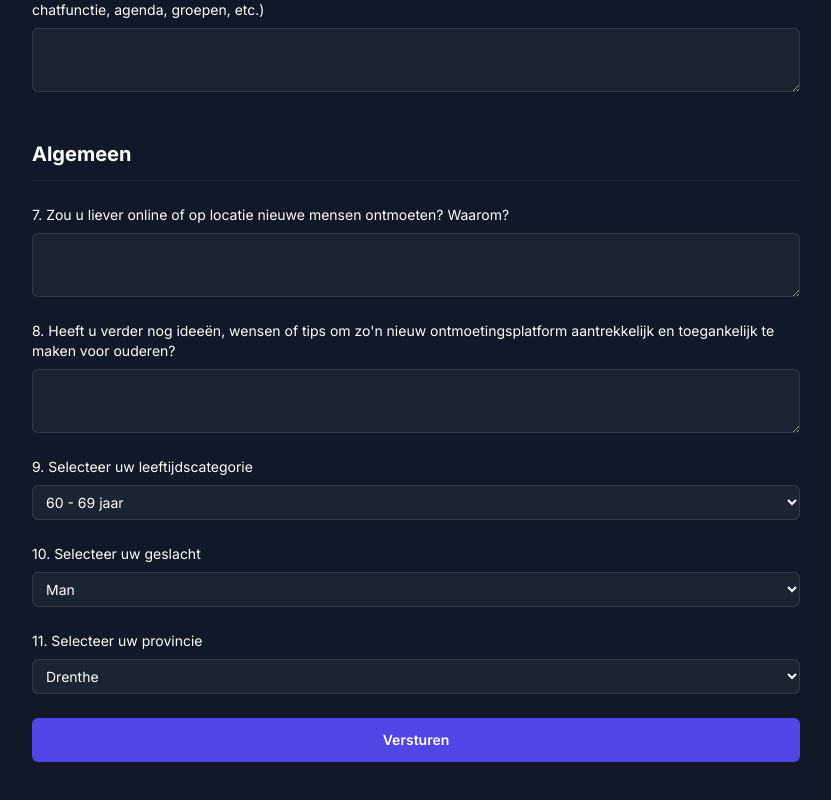
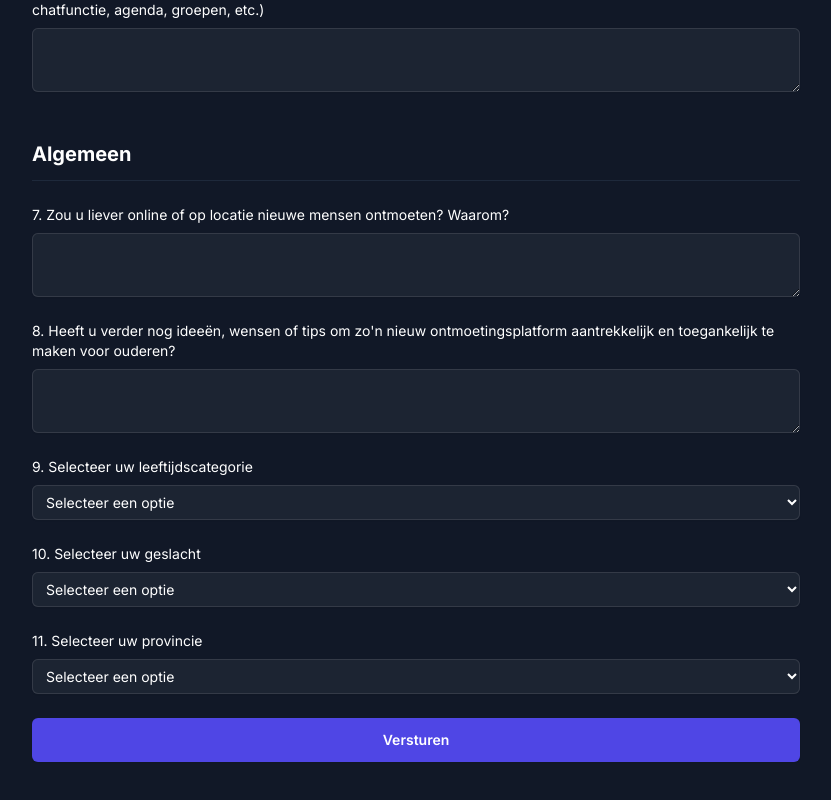
Before and after one commit to youri-pols/ontmoetingsplek-voor-ouderen-survey, a Next.js app: page / in a window 1280 px wide. Shown: the part 1111-1911 px from the top of the page, without its empty margins (224-1055 px from the left). Built offline with nearby package versions, Linux system fonts and the light colour scheme.

Commit message:
Adding notion api connection

```diff
--- /dev/null
+++ b/pages/api/submit-form.js
@@ -0,0 +1,93 @@
+const { Client } = require("@notionhq/client");
+
+const notion = new Client({
+    auth: process.env.NOTION_API_KEY,
+});
+
+// Haal de huidige datum en tijd op
+const currentDateTime = new Date();
+
+// Datum formatteren
+const jaar = currentDateTime.getFullYear();
+const maand = String(currentDateTime.getMonth() + 1).padStart(2, "0"); // Maanden beginnen bij 0, dus +1
+const dag = String(currentDateTime.getDate()).padStart(2, "0");
+const datumFormatted = `${dag}-${maand}-${jaar}`;
+
+// Tijd formatteren
+const uren = String(currentDateTime.getHours()).padStart(2, "0");
+const minuten = String(currentDateTime.getMinutes()).padStart(2, "0");
+const seconden = String(currentDateTime.getSeconds()).padStart(2, "0");
+const tijdFormatted = `${uren}:${minuten}:${seconden}`;
+
+// Samengestelde datum en tijd
+const dateTimeFormatted = `${datumFormatted} ${tijdFormatted}`;
+
+export default async function handler(req, res) {
+    if (req.method !== "POST") {
+        return res.status(405).json({ message: `${req.method} requests are not allowed` });
+    }
+    try {
+        const { age, gender, province, socialContact, howContact, preferences, newConnections, irritations, functions, onlineOffline, tips } = JSON.parse(req.body);
+        let content =
+            "1. Gebruikt u apps of websites voor sociale contacten? Zo ja, welke?: " +
+            socialContact +
+            "\n" +
+            "2. Wat zijn op dit moment uw manieren om nieuwe mensen te ontmoeten?: " +
+            howContact +
+            "\n" +
+            "3. Wat vindt u prettig en wat vindt u lastig aan de manier waarop u nu sociale contacten onderhoudt?: " +
+            preferences +
+            "\n" +
+            "4. Stel dat u nieuwe mensen zou willen ontmoeten, wat zou u dan als eerste doen?: " +
+            newConnections +
+            "\n" +
+            "5. Wat maakt een app of website gemakkelijk of moeilijk te gebruiken voor u?: " +
+            irritations +
+            "\n" +
+            "6. Wat voor functies zouden er volgens u zeker op zo'n ontmoetingsapp/-website moeten zitten? (Bijvoorbeeld chatfunctie, agenda, groepen, etc.): " +
+            functions +
+            "\n" +
+            "7. Zou u liever online of op locatie nieuwe mensen ontmoeten? Waarom?: " +
+            onlineOffline +
+            "\n" +
+            "8. Heeft u verder nog ideeën, wensen of tips om zo'n nieuw ontmoetingsplatform aantrekkelijk en toegankelijk te maken voor ouderen?: " +
+            tips +
+            "\n" +
+            "9. Selecteer uw leeftijdscategorie: " +
+            age +
+            "\n" +
+            "10. Selecteer uw geslacht" +
+            gender +
+            "\n" +
+            "11. Selecteer uw provincie: " +
+            province;
+        await notion.pages.create({
+            parent: {
+                database_id: process.env.NOTION_DATABASE_ID,
+            },
+            properties: {
+                ID: {
+                    title: [
+                        {
+                            text: {
+                                content: dateTimeFormatted,
+                            },
+                        },
+                    ],
+                },
+                Inhoud: {
+                    rich_text: [
+                        {
+                            text: {
+                                content: content,
+                            },
+                        },
+                    ],
+                },
+            },
+        });
+        res.status(201).json({ msg: "Success" });
+    } catch (error) {
+        res.status(500).json({ msg: "There was an error" });
+    }
+}
--- a/pages/components/fields.tsx
+++ b/pages/components/fields.tsx
@@ -1,10 +1,18 @@
-import React, { ChangeEvent } from "react";
+import React, { ChangeEvent, useState } from "react";
 
-export function TextField({ label, name }: { label: string; name: string }) {
+export function TextField({ label, name, value: initialValue = "", onChange: onChangeCallback }: { label: string; name: string; value?: string; onChange?: (value: string) => void }) {
+    const [value, setValue] = useState(initialValue);
+
+    const handleChange = (e: React.ChangeEvent<HTMLTextAreaElement>) => {
+        const newValue = e.target.value;
+        setValue(newValue);
+        onChangeCallback?.(newValue);
+    };
+
     return (
         <div className="field">
             <label className="text-sm pb-2 block">{label}</label>
-            <textarea name={name} id={name} className="block w-full bg-blue-new rounded-md border-0 text-white-800 px-2.5 py-2 shadow-sm ring-1 ring-inset ring-blue-border placeholder:text-gray-400 focus:ring-2 focus:ring-inset focus:ring-indigo-600 focus-visible:outline-none sm:text-sm sm:leading-6" required />
+            <textarea name={name} id={name} className="block w-full bg-blue-new rounded-md border-0 text-white-800 px-2.5 py-2 shadow-sm ring-1 ring-inset ring-blue-border placeholder:text-gray-400 focus:ring-2 focus:ring-inset focus:ring-indigo-600 focus-visible:outline-none sm:text-sm sm:leading-6" required onChange={handleChange} value={value} />
         </div>
     );
 }
@@ -22,6 +30,9 @@ export const Select = ({ label, name, options, value, onChange }: SelectProps) =
         <div>
             <label className="text-sm pb-2 block">{label}</label>
             <select className="block w-full bg-blue-new rounded-md border-0 text-white-800 px-2.5 py-2 shadow-sm ring-1 ring-inset ring-blue-border placeholder:text-gray-400 focus:ring-2 focus:ring-inset focus:ring-indigo-600 focus-visible:outline-none sm:text-sm sm:leading-6" name={name} value={value} onChange={onChange} required>
+                <option value="" disabled>
+                    Selecteer een optie
+                </option>
                 {options.map((option) => (
                     <option key={option.value} value={option.value}>
                         {option.label}
--- a/pages/index.tsx
+++ b/pages/index.tsx
@@ -1,72 +1,102 @@
 import Image from "next/image";
 import { Inter } from "next/font/google";
 import { TextField, Select } from "./components/fields";
+import { useState } from "react";
+import { ToastContainer, toast } from "react-toastify";
+import "react-toastify/dist/ReactToastify.min.css";
 
 const inter = Inter({ subsets: ["latin"] });
 
 const options_age = [
-    { value: "sixthy", label: "60 - 69 jaar" },
-    { value: "seventy", label: "70 -79 jaar" },
-    { value: "eighty", label: "80 jaar of ouder" },
+    { value: "60 - 69", label: "60 - 69 jaar" },
+    { value: "70 - 79", label: "70 -79 jaar" },
+    { value: "80 of ouder", label: "80 jaar of ouder" },
 ];
 
 const options_gender = [
-    { value: "male", label: "Man" },
-    { value: "female", label: "Vrouw" },
+    { value: "Man", label: "Man" },
+    { value: "Vrouw", label: "Vrouw" },
 ];
 
 const options_province = [
-    { value: "drenthe", label: "Drenthe" },
-    { value: "flevoland", label: "Flevoland" },
-    { value: "friesland", label: "Friesland" },
-    { value: "gelderland", label: "Gelderland" },
-    { value: "groningen", label: "Groningen" },
-    { value: "limburg", label: "Limburg" },
-    { value: "noord-brabant", label: "Noord-Brabant" },
-    { value: "noord-holland", label: "Noord-Holland" },
-    { value: "overijssel", label: "Overijssel" },
-    { value: "utrecht", label: "Utrecht" },
-    { value: "zeeland", label: "Zeeland" },
-    { value: "zuid-holland", label: "Zuid-Holland" },
+    { value: "Drenthe", label: "Drenthe" },
+    { value: "Flevoland", label: "Flevoland" },
+    { value: "Friesland", label: "Friesland" },
+    { value: "Gelderland", label: "Gelderland" },
+    { value: "Groningen", label: "Groningen" },
+    { value: "Limburg", label: "Limburg" },
+    { value: "Noord-brabant", label: "Noord-Brabant" },
+    { value: "Noord-holland", label: "Noord-Holland" },
+    { value: "Overijssel", label: "Overijssel" },
+    { value: "Utrecht", label: "Utrecht" },
+    { value: "Zeeland", label: "Zeeland" },
+    { value: "Zuid-holland", label: "Zuid-Holland" },
 ];
 
 export default function Home() {
+    // Input states
+    const [age, setAge] = useState("");
+    const [gender, setGender] = useState("");
+    const [province, setProvince] = useState("");
+    const [socialContact, setSocialContact] = useState("");
+    const [howContact, setHowContact] = useState("");
+    const [preferences, setPreferences] = useState("");
+    const [newConnections, setNewConnections] = useState("");
+    const [irritations, setIrritations] = useState("");
+    const [functions, setFunctions] = useState("");
+    const [onlineOffline, setOnlineOffline] = useState("");
+    const [tips, setTips] = useState("");
+
+    // Form submit handler
+    const submitForm = async (e) => {
+        e.preventDefault();
+        const res = await fetch("http://localhost:3000/api/submit-form", {
+            method: "POST",
+            body: JSON.stringify({ age, gender, province, socialContact, howContact, preferences, newConnections, irritations, functions, onlineOffline, tips }),
+        });
+        if (res.status === 201) {
+            toast("Thank you for contacting us!", { type: "success" });
+        } else {
+            toast("Please re-check your inputs.", { type: "error" });
+        }
+    };
+
     return (
         <main className={`flex min-h-screen flex-col items-center justify-between p-4 lg:p-24 ${inter.className}`}>
             <div className="z-10 lg:max-w-3xl flex flex-col gap-6 text-center">
                 <h1 className="text-2xl lg:text-4xl font-bold">Ontmoetingsplek voor ouderen</h1>
                 <p className="text-sm lg:text-md">Voor een schooldracht werk ik aan een nieuw online platform om ouderen te verbinden. Met deze korte vragenlijst wil ik graag uw mening horen als oudere over hoe zo'n platform er idealiter uit zou moeten zien. Alvast bedankt voor uw tijd!</p>
-                <form className="mt-6 flex flex-col text-left gap-6">
+                <form className="mt-6 flex flex-col text-left gap-6" onSubmit={submitForm}>
                     <div className="divider">
                         <h3 className="font-bold text-xl pb-3">Introductievragen</h3>
                         <div className="h-[1px] w-full bg-slate-800"></div>
                     </div>
-                    <TextField name="social-contact" label={"1. Gebruikt u apps of websites voor sociale contacten? Zo ja, welke?"} />
-                    <TextField name="how-contact" label={"2. Wat zijn op dit moment uw manieren om nieuwe mensen te ontmoeten?"} />
+                    <TextField name="social-contact" value={socialContact} onChange={(newValue) => setSocialContact(newValue)} label={"1. Gebruikt u apps of websites voor sociale contacten? Zo ja, welke?"} />
+                    <TextField name="how-contact" value={howContact} onChange={(newValue) => setHowContact(newValue)} label={"2. Wat zijn op dit moment uw manieren om nieuwe mensen te ontmoeten?"} />
                     <div className="divider mt-6">
                         <h3 className="font-bold text-xl pb-3">Wensen</h3>
                         <div className="h-[1px] w-full bg-slate-800"></div>
                     </div>
-                    <TextField name="preferences" label={"3. Wat vindt u prettig en wat vindt u lastig aan de manier waarop u nu sociale contacten onderhoudt?"} />
-                    <TextField name="new-connections" label={"4. Stel dat u nieuwe mensen zou willen ontmoeten, wat zou u dan als eerste doen?"} />
+                    <TextField name="preferences" value={preferences} onChange={(newValue) => setPreferences(newValue)} label={"3. Wat vindt u prettig en wat vindt u lastig aan de manier waarop u nu sociale contacten onderhoudt?"} />
+                    <TextField name="new-connections" value={newConnections} onChange={(newValue) => setNewConnections(newValue)} label={"4. Stel dat u nieuwe mensen zou willen ontmoeten, wat zou u dan als eerste doen?"} />
                     <div className="divider mt-6">
                         <h3 className="font-bold text-xl pb-3">Gebruikersvriendelijkheid</h3>
                         <div className="h-[1px] w-full bg-slate-800"></div>
                     </div>
-                    <TextField name="irritations" label={"5. Wat maakt een app of website gemakkelijk of moeilijk te gebruiken voor u?"} />
-                    <TextField name="functions" label={"6. Wat voor functies zouden er volgens u zeker op zo'n ontmoetingsapp/-website moeten zitten? (Bijvoorbeeld chatfunctie, agenda, groepen, etc.)"} />
+                    <TextField name="irritations" value={irritations} onChange={(newValue) => setIrritations(newValue)} label={"5. Wat maakt een app of website gemakkelijk of moeilijk te gebruiken voor u?"} />
+                    <TextField name="functions" value={functions} onChange={(newValue) => setFunctions(newValue)} label={"6. Wat voor functies zouden er volgens u zeker op zo'n ontmoetingsapp/-website moeten zitten? (Bijvoorbeeld chatfunctie, agenda, groepen, etc.)"} />
                     <div className="divider mt-6">
                         <h3 className="font-bold text-xl pb-3">Algemeen</h3>
                         <div className="h-[1px] w-full bg-slate-800"></div>
                     </div>
-                    <TextField name="online-offline" label={"7. Zou u liever online of op locatie nieuwe mensen ontmoeten? Waarom?"} />
-                    <TextField name="tips" label={"8. Heeft u verder nog ideeën, wensen of tips om zo'n nieuw ontmoetingsplatform aantrekkelijk en toegankelijk te maken voor ouderen?"} />
+                    <TextField name="online-offline" value={onlineOffline} onChange={(newValue) => setOnlineOffline(newValue)} label={"7. Zou u liever online of op locatie nieuwe mensen ontmoeten? Waarom?"} />
+                    <TextField name="tips" value={tips} onChange={(newValue) => setTips(newValue)} label={"8. Heeft u verder nog ideeën, wensen of tips om zo'n nieuw ontmoetingsplatform aantrekkelijk en toegankelijk te maken voor ouderen?"} />
 
-                    <Select label="9. Selecteer uw leeftijdscategorie" name="age" options={options_age} />
+                    <Select label="9. Selecteer uw leeftijdscategorie" name="age" options={options_age} value={age} onChange={(e) => setAge(e.target.value)} />
 
-                    <Select label="10. Selecteer uw geslacht" name="gender" options={options_gender} />
+                    <Select label="10. Selecteer uw geslacht" name="gender" options={options_gender} value={gender} onChange={(e) => setGender(e.target.value)} />
 
-                    <Select label="11. Selecteer uw provincie" name="province" options={options_province} />
+                    <Select label="11. Selecteer uw provincie" name="province" options={options_province} value={province} onChange={(e) => setProvince(e.target.value)} />
 
                     <button className="rounded-md bg-indigo-600 px-5 py-3 text-sm font-semibold text-white shadow-sm hover:bg-indigo-500 focus-visible:outline focus-visible:outline-2 focus-visible:outline-offset-2 focus-visible:outline-indigo-600" type="submit">
                         Versturen
```
Also changed, not shown: package.json (+6 -4 lines), pages/api/hello.ts (deleted, +0 -13 lines), 1 other file (tests, documents, lock files or other folders).
